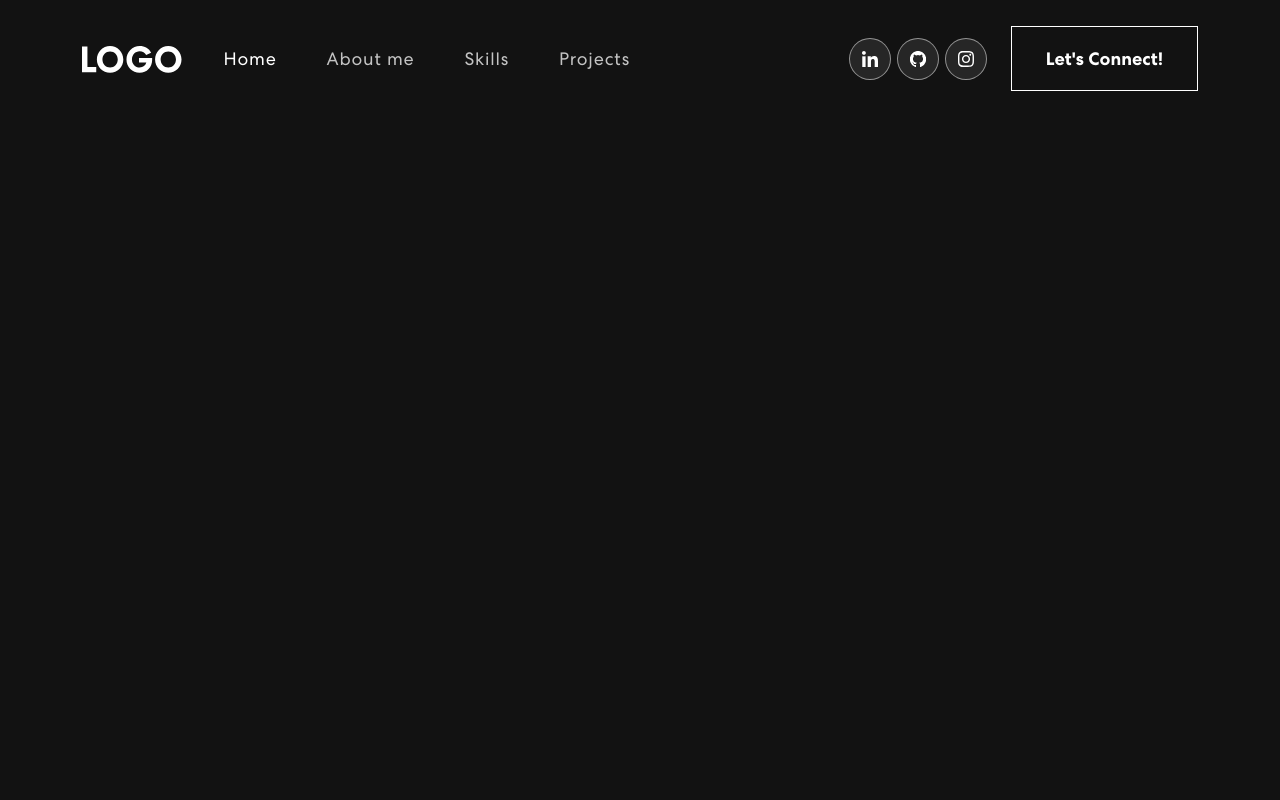
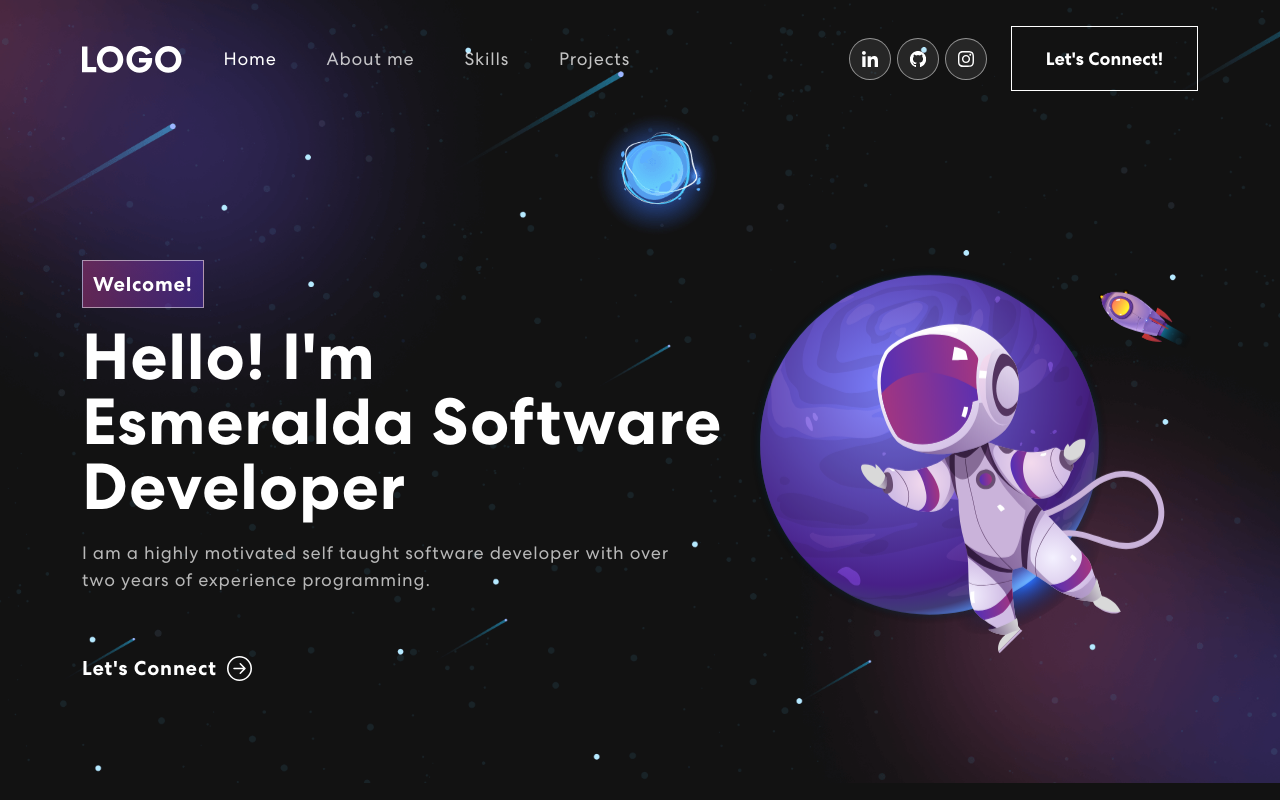
Before and after one commit to esmegl/software-portfolio, a React (Create React App) app: page / in a window 1280 px wide. Built offline with nearby package versions, Linux system fonts and the light colour scheme.

Commit message:
Created Banner component and added CSS styles.

```diff
--- a/package.json
+++ b/package.json
@@ -10,6 +10,7 @@
     "bootstrap": "^5.2.1",
     "react": "^18.2.0",
     "react-bootstrap": "^2.5.0",
+    "react-bootstrap-icons": "^1.8.4",
     "react-dom": "^18.2.0",
     "react-scripts": "5.0.1",
     "web-vitals": "^2.1.4"
--- a/src/App.css
+++ b/src/App.css
@@ -271,3 +271,73 @@
 nav.navbar .navbar-toggler[aria-expanded="true"] .navbar-toggler-icon {
   border-color: transparent;
 }
+
+/************ Banner CSS ************/
+.banner {
+  margin-top: 0;
+  padding: 260px 0 100px 0;
+  background-image: url('./assets/images/banner-bg.png');
+  background-position: top center;
+  background-size: cover;
+  background-repeat: no-repeat;
+}
+.banner .tagline {
+  font-weight: 700;
+  letter-spacing: 0.8px;
+  padding: 8px 10px;
+  background: linear-gradient(90.21deg, rgba(170, 54, 124, 0.5) -5.91%, rgba(74, 47, 189, 0.5) 111.58%);
+  border: 1px solid rgba(255, 255, 255, 0.5);
+  font-size: 20px;
+  margin-bottom: 16px;
+  display: inline-block;
+}
+.banner h1 {
+  font-size: 65px;
+  font-weight: 700;
+  letter-spacing: 0.8px;
+  line-height: 1;
+  margin-bottom: 20px;
+  display: block;
+}
+.banner p {
+  color: #B8B8B8;
+  font-size: 18px;
+  letter-spacing: 0.8px;
+  line-height: 1.5em;
+  width: 96%;
+}
+.banner button {
+  color: #fff;
+  font-weight: 700;
+  font-size: 20px;
+  margin-top: 60px;
+  letter-spacing: 0.8px;
+  display: flex;
+  align-items: center;
+}
+.banner button svg {
+  font-size: 25px;
+  margin-left: 10px;
+  transition: 0.3s ease-in-out;
+  line-height: 1;
+}
+.banner button:hover svg {
+  margin-left: 25px;
+}
+.banner img {
+  animation: updown 3s linear infinite;
+}
+@keyframes updown {
+    0% {
+        transform: translateY(-20px);
+    }
+    50% {
+        transform: translateY(20px);
+    }
+    100% {
+        transform: translateY(-20px);
+    }
+}
+.txt-rotate > .wrap {
+  border-right: 0.08em solid #666;
+}
--- a/src/App.js
+++ b/src/App.js
@@ -1,12 +1,14 @@
 import logo from './logo.svg';
 import './App.css';
 import { NavBar } from './components/NavBar';
+import { Banner } from './components/Banner';
 import 'bootstrap/dist/css/bootstrap.min.css';
 
 function App() {
   return (
     <div className="App">
     <NavBar/>
+    <Banner/>
     </div>
   );
 }
--- /dev/null
+++ b/src/components/Banner.js
@@ -0,0 +1,61 @@
+import { useState, useEffect } from "react";
+import { Container, Row, Col } from "react-bootstrap";
+import { ArrowRightCircle } from "react-bootstrap-icons";
+import headerImg from "../assets/images/header-img.svg";
+
+export const Banner = () => {
+	const [loopNum, setLoopNum] = useState(0);
+	const [isDeleting, setIsDeleting] = useState(false);
+	const toRotate = ["Software Developer", "UI/UX Designer", "Programming Enthusiast"];
+	const [text, setText] = useState('');
+	const [delta, setDelta] = useState(300 - Math.random() * 100);
+	const period = 2000;
+
+	const tick = () => {
+		let i = loopNum % toRotate.length;
+		let fullText = toRotate[i];
+		let updatedText = isDeleting ? fullText.substring(0, text.length - 1) : fullText.substring(0, text.length + 1);
+
+		setText(updatedText);
+
+		if (isDeleting) {
+			setDelta(prevDelta => prevDelta/2)
+		}
+
+		if (!isDeleting && updatedText === fullText) {
+			setIsDeleting(true);
+			setDelta(period);
+		} else if (isDeleting && updatedText === '') {
+			setIsDeleting(false);
+			setLoopNum(loopNum + 1);
+			setDelta(500);
+		}
+	}
+
+	useEffect(() => {
+		let ticker = setInterval(() => {
+			tick();
+		}, delta)
+		return () => { clearInterval(ticker) }
+	}, [text])
+
+
+	return (
+		<section className="banner" id="home">
+			<Container>
+				<Row className="align-items-center">
+					<Col xs={12} md={6} xl={7}>
+						<span className="tagline">Welcome!</span>
+						<h1>{`Hello! I'm Esmeralda `}<span className="wrap">{ text }</span></h1>
+						<p>I am a highly motivated self taught software developer with over two years of experience programming.</p>
+						<button onClick={() => console.log('connect')}>Let's Connect <ArrowRightCircle size={25}/> </button>
+					</Col>
+
+					<Col xs={12} md={6} xl={5}>
+						<img src={headerImg} alt="Header Img"/>
+					</Col>
+				</Row>
+			</Container>
+		</section>
+	)
+}
```
Also changed, not shown: 1 other file (tests, documents, lock files or other folders).
